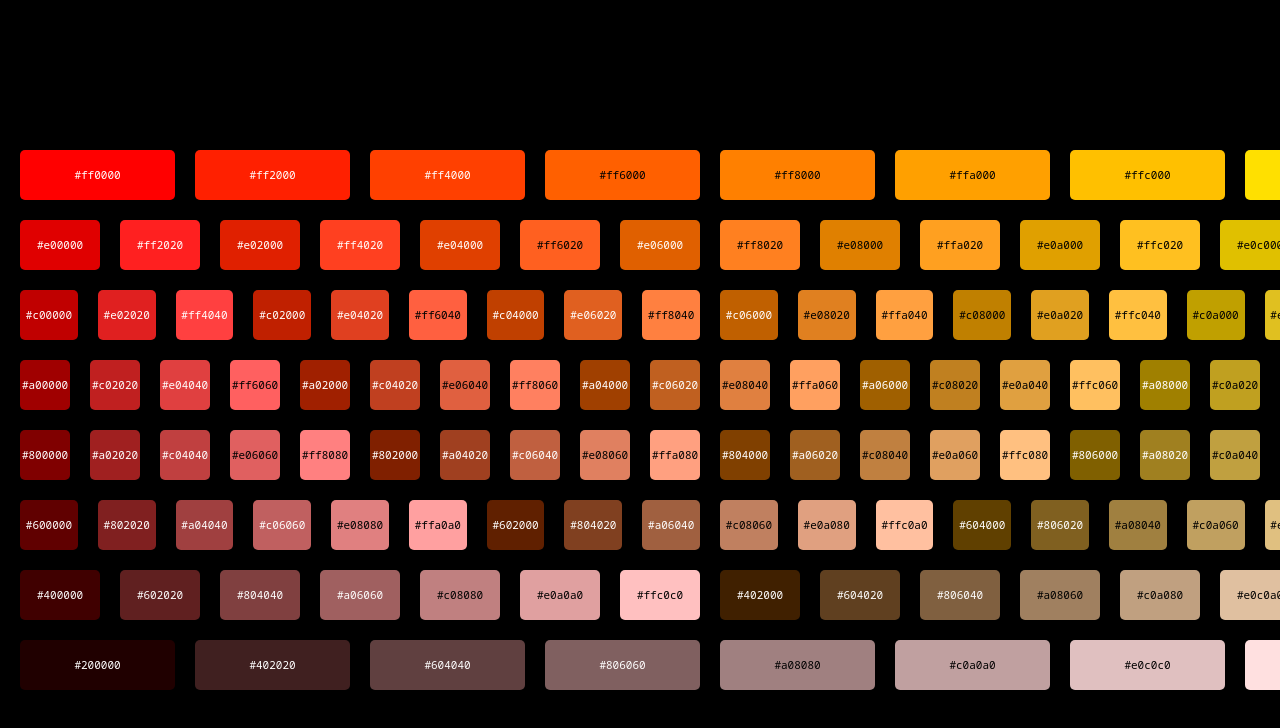
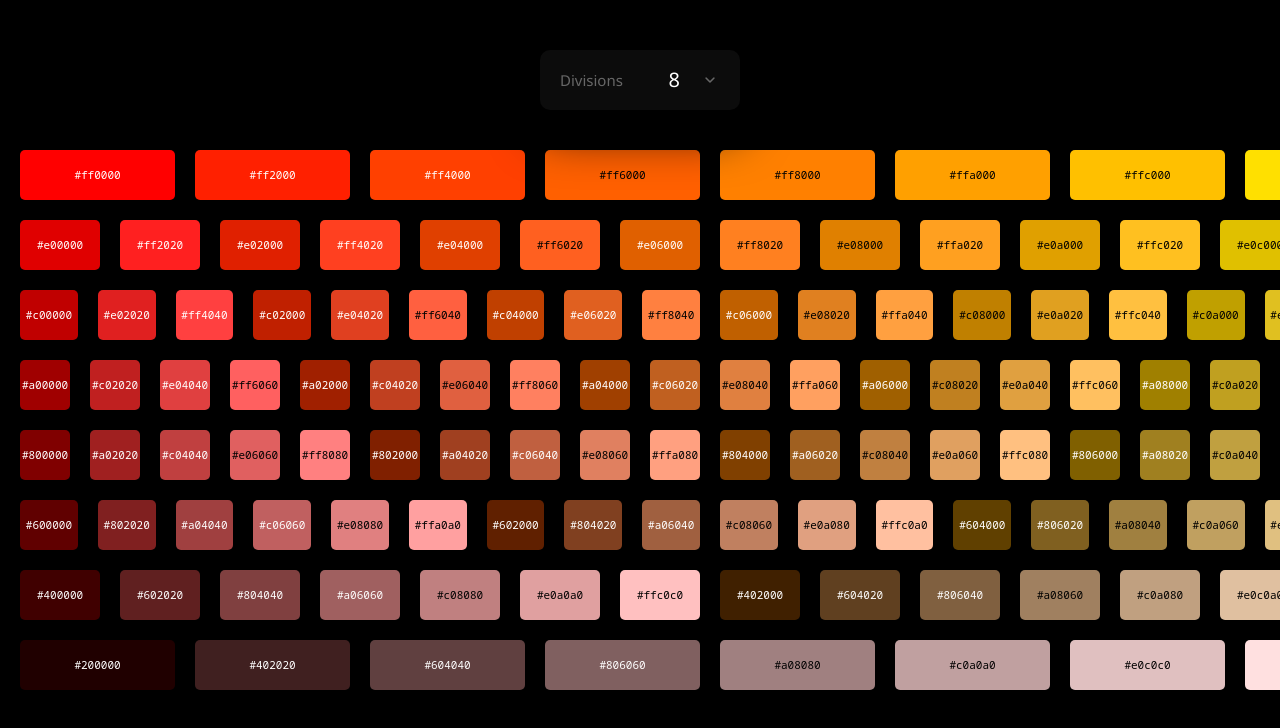
Before and after one commit to tanachai-b/color-swatches, a React (Vite) app: page / in a window 1280 px wide. Shown: the top 728 px of the page. Built offline with nearby package versions, Linux system fonts and the light colour scheme.

Commit message:
new feature: add divisions selector

```diff
--- a/src/App.tsx
+++ b/src/App.tsx
@@ -1,15 +1,26 @@
 import cx from "classnames";
-import { ColorSwatches, ScrollArea } from "./components";
+import { useMemo, useState } from "react";
+import { ColorSwatches, DivisionsSelector, ScrollArea } from "./components";
 import { getColorRows } from "./functions";
 
 export default function App() {
-  const colorRows = getColorRows(8);
+  const divisionOptions = [1, 2, 3, 4, 5, 6, 8, 12, 15, 16];
+
+  const [divisions, setDivisions] = useState<number>(8);
+
+  const colorRows = useMemo(() => getColorRows(divisions), [divisions]);
 
   return (
     <div className={cx("size-full", "grid", "relative")}>
       <ScrollArea>
         <ColorSwatches colorRows={colorRows} />
       </ScrollArea>
+
+      <DivisionsSelector
+        divisionOptions={divisionOptions}
+        selectedDivisions={divisions}
+        onSelect={setDivisions}
+      />
     </div>
   );
 }
--- /dev/null
+++ b/src/common-components/Icon.tsx
@@ -0,0 +1,19 @@
+import cx from "classnames";
+
+export function Icon({ icon }: { icon: string }) {
+  return (
+    <>
+      <link
+        rel="stylesheet"
+        href="https://fonts.googleapis.com/css2?family=Material+Symbols+Rounded:opsz,wght,FILL,GRAD@20..48,100..700,0..1,-50..200"
+      />
+
+      <span
+        className={cx("material-symbols-rounded")}
+        style={{ fontSize: "inherit" }}
+      >
+        {icon}
+      </span>
+    </>
+  );
+}
--- a/src/common-components/index.ts
+++ b/src/common-components/index.ts
@@ -1,2 +1,3 @@
+export * from "./Icon";
 export * from "./MouseScrollable";
 export * from "./ObserveResize";
--- /dev/null
+++ b/src/components/DivisionsSelector.tsx
@@ -0,0 +1,209 @@
+import cx from "classnames";
+import { MouseEventHandler, ReactNode, useState } from "react";
+import { Icon } from "src/common-components";
+
+export function DivisionsSelector({
+  divisionOptions,
+  selectedDivisions,
+  onSelect,
+}: {
+  divisionOptions: number[];
+  selectedDivisions: number;
+  onSelect: (division: number) => void;
+}) {
+  return (
+    <div
+      className={cx(
+        "absolute",
+
+        "place-self-center",
+        "top-[50px]",
+        "w-[200px]",
+      )}
+    >
+      <Selector
+        label="Divisions"
+        value={`${selectedDivisions}`}
+        options={(closePopup) => (
+          <div className={cx("py-[10px]", "flex", "flex-col")}>
+            {divisionOptions.map((division, index) => (
+              <SelectorItem
+                label={`${division}`}
+                onClick={() => {
+                  closePopup();
+                  onSelect(divisionOptions[index]);
+                }}
+              />
+            ))}
+          </div>
+        )}
+      />
+    </div>
+  );
+}
+
+function SelectorItem({
+  label,
+  onClick,
+}: {
+  label: string;
+  onClick: MouseEventHandler<HTMLDivElement>;
+}) {
+  return (
+    <div
+      className={cx(
+        "px-[20px]",
+        "py-[15px]",
+
+        "text-[#ffffff80]",
+        "text-[15px]",
+        "text-center",
+
+        "cursor-pointer",
+      )}
+      onClick={onClick}
+    >
+      {label}
+    </div>
+  );
+}
+
+function Selector({
+  label,
+  value,
+  options,
+}: {
+  label: string;
+  value: string;
+  options: (closePopup: () => void) => ReactNode;
+}) {
+  const [isPopupOpen, setIsPopupOpen] = useState<boolean>(false);
+
+  return (
+    <div className={cx("leading-none", "grid", "relative")}>
+      {isPopupOpen && (
+        <SelectorBackdrop onClick={() => setIsPopupOpen(false)} />
+      )}
+
+      <SelectorButton
+        label={label}
+        value={value}
+        onClick={() => setIsPopupOpen((isPopupOpen) => !isPopupOpen)}
+      />
+
+      {isPopupOpen && (
+        <SelectorPopup>{options(() => setIsPopupOpen(false))}</SelectorPopup>
+      )}
+    </div>
+  );
+}
+
+function SelectorBackdrop({
+  onClick,
+}: {
+  onClick: MouseEventHandler<HTMLDivElement>;
+}) {
+  return (
+    <div
+      className={cx(
+        "fixed",
+
+        "inset-0",
+
+        "bg-[#10101040]",
+        "backdrop-blur-[1px]",
+      )}
+      onClick={onClick}
+    />
+  );
+}
+
+function SelectorButton({
+  label,
+  value,
+  onClick,
+}: {
+  label: string;
+  value: string;
+  onClick: MouseEventHandler<HTMLDivElement>;
+}) {
+  return (
+    <div
+      className={cx(
+        "bg-[#101010c0]",
+        "rounded-[10px]",
+        "backdrop-blur-[10px]",
+
+        "shadow-[0_20px_50px_0_#000000ff]",
+
+        "flex",
+        "flex-row",
+        "items-center",
+
+        "p-[20px]",
+        "gap-[20px]",
+
+        "cursor-pointer",
+      )}
+      onClick={onClick}
+    >
+      <div
+        className={cx(
+          "shrink-0",
+
+          "text-[#ffffff60]",
+          "text-[15px]",
+
+          "text-nowrap",
+          "overflow-hidden",
+          "overflow-ellipsis",
+        )}
+      >
+        {label}
+      </div>
+
+      <div
+        className={cx(
+          "grow",
+
+          "text-[#ffffff]",
+          "text-[20px]",
+          "text-right",
+
+          "text-nowrap",
+          "overflow-hidden",
+          "overflow-ellipsis",
+        )}
+      >
+        {value}
+      </div>
+
+      <div className={cx("text-[#ffffff60]", "text-[20px]", "grid")}>
+        <Icon icon={"keyboard_arrow_down"} />
+      </div>
+    </div>
+  );
+}
+
+function SelectorPopup({ children }: { children: ReactNode }) {
+  return (
+    <div
+      className={cx(
+        "absolute",
+
+        "w-full",
+
+        "top-full",
+        "mt-[10px]",
+
+        "bg-[#101010c0]",
+        "rounded-[10px]",
+        "backdrop-blur-[10px]",
+
+        "shadow-[0_20px_50px_0_#000000ff]",
+      )}
+    >
+      {children}
+    </div>
+  );
+}
--- a/src/components/index.ts
+++ b/src/components/index.ts
@@ -1,2 +1,3 @@
 export * from "./ColorSwatches";
+export * from "./DivisionsSelector";
 export * from "./ScrollArea";
```
